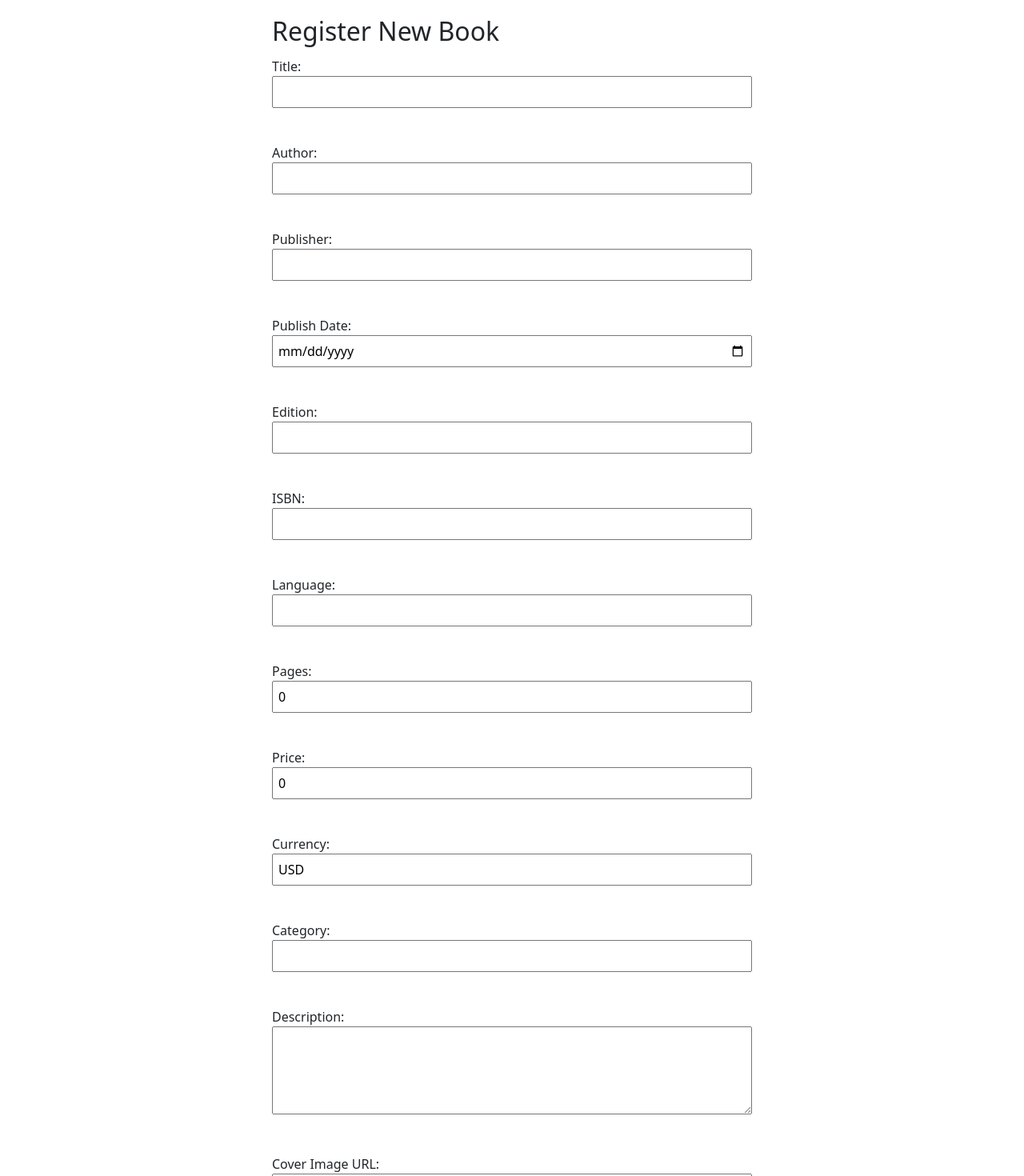
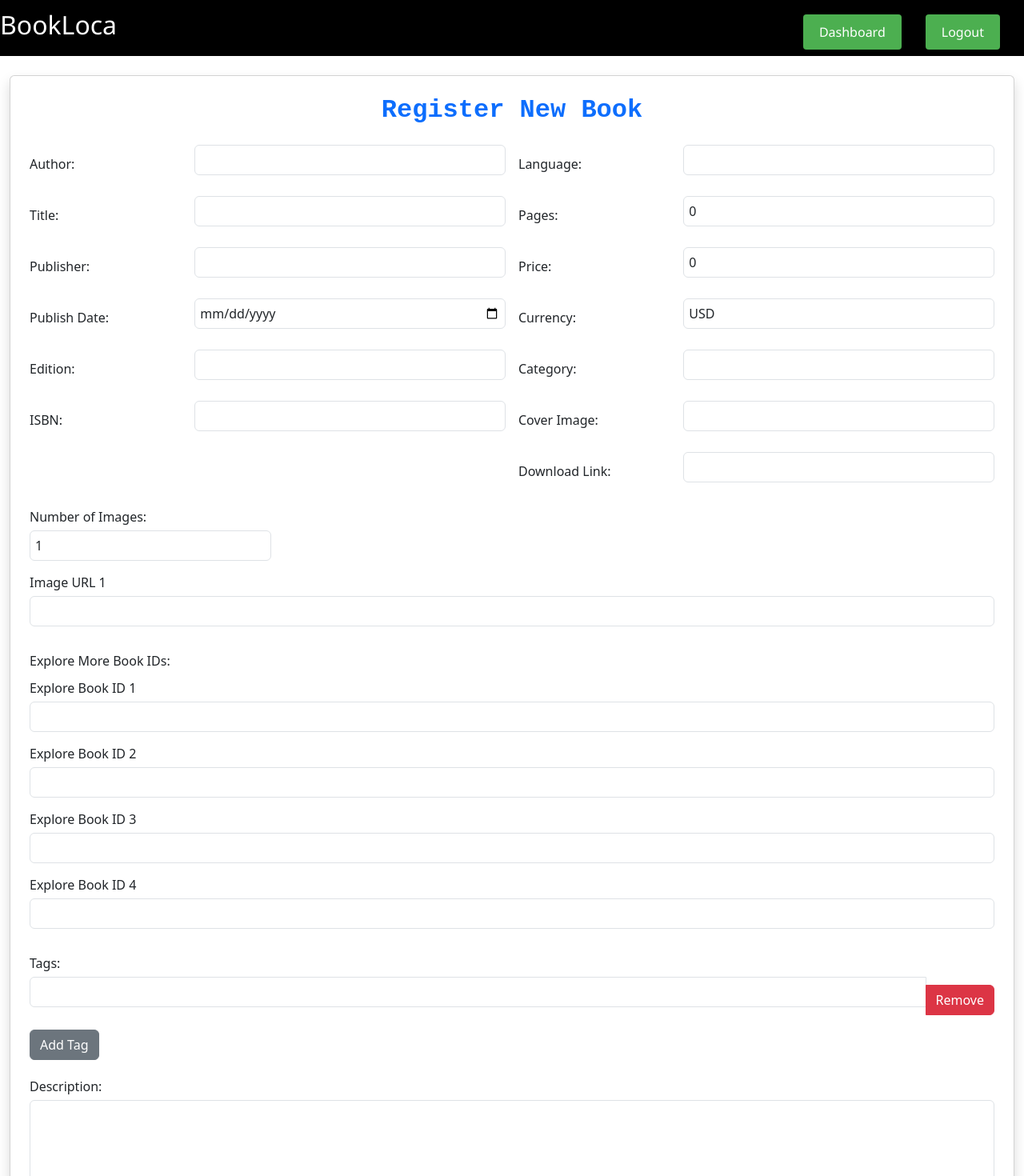
Before and after one commit to pbhavya28/bookStore, an Angular app in the folder frontend/steps/: page /add-book in a window 1280 px wide. Shown: the top 1470 px of the page at 80% size. Built offline with nearby package versions, Linux system fonts and the light colour scheme.

Commit message:
added changes on book registration page and also add logout button on admin dashboad

```diff
--- a/frontend/steps/projects/bookstore-registration/src/app/components/admin/admin.component.html
+++ b/frontend/steps/projects/bookstore-registration/src/app/components/admin/admin.component.html
@@ -4,14 +4,15 @@
       <h2>BookLoca</h2>
     </div>
     <div class="navbar-right">
-      <button class="add-book-btn" (click)="addBook()">Add Book</button>
+      <button class="add-book-btn" (click)="addBook()">Add Book</button>&nbsp;&nbsp;
+      <button class="add-book-btn" (click)="logoutUser()">Logout</button>
     </div>
   </nav>
 
   <div class="main-content">
-    <h1>Admin Dashboard - Book List</h1>
-    <table>
-      <thead>
+    <h1 style="text-align: center; font-family: 'Courier New', Courier, monospace; font-weight: bold; color: darkblue;">Admin Dashboard - Book List</h1>
+    <table class="table">
+      <thead class="">
         <tr>
           <th>Book ID</th>
           <th>Title</th>
--- a/frontend/steps/projects/bookstore-registration/src/app/components/admin/admin.component.ts
+++ b/frontend/steps/projects/bookstore-registration/src/app/components/admin/admin.component.ts
@@ -1,5 +1,6 @@
 import { Component, OnInit } from '@angular/core';
 import { BookService } from '../../services/book.service';
+import { AuthService } from '../../services/auth.service';
 import { Route, Router } from '@angular/router';
 
 export interface Book {
@@ -21,7 +22,7 @@ export interface Book {
 export class AdminComponent implements OnInit {
   books: Book[] = [];
 
-  constructor(private bookService: BookService, private router:Router) {}
+  constructor(private bookService: BookService, private router:Router, private authService: AuthService) {}
 
   ngOnInit(): void {
     this.fetchBooks();
@@ -42,4 +43,14 @@ export class AdminComponent implements OnInit {
   addBook(){
     this.router.navigate(['/add-book'])
   }
+
+  logoutUser() {
+    alert("You are Logged Out")
+    this.authService.logout().subscribe({
+      next: () => {
+        this.router.navigate(['/home']);
+      },
+      error: err => console.error('Logout failed', err)
+    });
+  }
 }
--- a/frontend/steps/projects/bookstore-registration/src/app/components/bookRegister/bookRegister.component.css
+++ b/frontend/steps/projects/bookstore-registration/src/app/components/bookRegister/bookRegister.component.css
@@ -1,3 +1,30 @@
+.admin-container {
+  font-family: 'Segoe UI', Tahoma, Geneva, Verdana, sans-serif;
+  color: white ;
+  background-color: black;
+}
+
+.add-book-btn {
+  padding: 10px 20px;
+  background-color: #4CAF50;
+  color: white;
+  border: none;
+  font-size: 16px;
+  border-radius: 4px;
+  cursor: pointer;
+  transition: background-color 0.3s ease;
+  margin-right: 30px;
+}
+
+.add-book-btn:hover {
+  background-color: #43a047;
+}
+
+.cardstyle{
+  width: 1000px;
+  margin-left: 150px;
+}
+
 form {
     max-width: 600px;
     margin: 20px auto;
--- a/frontend/steps/projects/bookstore-registration/src/app/components/bookRegister/bookRegister.component.html
+++ b/frontend/steps/projects/bookstore-registration/src/app/components/bookRegister/bookRegister.component.html
@@ -1,156 +1,166 @@
-<!-- <form [formGroup]="bookForm" (ngSubmit)="submitBook()">
-    <h2>Register New Book</h2>
+<div class="admin-container">
+<nav class="navbar">
+  <div class="navbar-left">
+    <h2 routerLink="/admin"> BookLoca</h2>
+  </div>
+  <div class="navbar-right">
+    <button class="add-book-btn" routerLink="/admin">Dashboard</button>
+    <button class="add-book-btn" (click)="logoutUser()" >Logout</button>
+  </div>
+</nav>
 
-    <label>
-      Title:
-      <input type="text" formControlName="title" />
-    </label><br />
+</div>
 
-    <label>
-      Author:
-      <input type="text" formControlName="author" />
-    </label><br />
+<form [formGroup]="bookForm" (ngSubmit)="submitBook()" class="container mt-4 min-vw-100">
+  <div class="card shadow p-4">
+    <h2 class="text-center text-primary mb-4" style="font-family: 'Courier New', Courier, monospace; font-weight: bold;">Register New Book</h2>
 
-    <label>
-      Publisher:
-      <input type="text" formControlName="publisher" />
-    </label><br />
+    <div class="row g-3">
 
-    <label>
-      Publish Date:
-      <input type="date" formControlName="publishDate" />
-    </label><br />
+      <!-- Left Columns lists author,title,publisher,edistion and isbn -->
+      <div class="col-md-6">
+        <div class="mb-3 row">
+          <label class="col-sm-4 col-form-label">Author:</label>
+          <div class="col-sm-8">
+            <input type="text" class="form-control" formControlName="author" />
+          </div>
+        </div>
 
-    <label>
-      Edition:
-      <input type="text" formControlName="edition" />
-    </label><br />
+        <div class="mb-3 row">
+          <label class="col-sm-4 col-form-label">Title:</label>
+          <div class="col-sm-8">
+            <input type="text" class="form-control" formControlName="title" />
+          </div>
+        </div>
 
-    <label>
-      ISBN:
-      <input type="text" formControlName="isbn" />
-    </label><br />
+        <div class="mb-3 row">
+          <label class="col-sm-4 col-form-label">Publisher:</label>
+          <div class="col-sm-8">
+            <input type="text" class="form-control" formControlName="publisher" />
+          </div>
+        </div>
 
-    <label>
-      Language:
-      <input type="text" formControlName="language" />
-    </label><br />
+        <div class="mb-3 row">
+          <label class="col-sm-4 col-form-label">Publish Date:</label>
+          <div class="col-sm-8">
+            <input type="date" class="form-control" formControlName="publishDate" />
+          </div>
+        </div>
 
-    <label>
-      Pages:
-      <input type="number" formControlName="pages" />
-    </label><br />
+        <div class="mb-3 row">
+          <label class="col-sm-4 col-form-label">Edition:</label>
+          <div class="col-sm-8">
+            <input type="text" class="form-control" formControlName="edition" />
+          </div>
+        </div>
 
-    <label>
-      Price:
-      <input type="number" formControlName="price" />
-    </label><br />
+        <div class="mb-3 row">
+          <label class="col-sm-4 col-form-label">ISBN:</label>
+          <div class="col-sm-8">
+            <input type="text" class="form-control" formControlName="isbn" />
+          </div>
+        </div>
+      </div>
 
-    <label>
-      Currency:
-      <input type="text" formControlName="currency" />
-    </label><br />
+      <!-- Right Column language,pages,price,currency,category,download link and cover image -->
+      <div class="col-md-6">
+        <div class="mb-3 row">
+          <label class="col-sm-4 col-form-label">Language:</label>
+          <div class="col-sm-8">
+            <input type="text" class="form-control" formControlName="language" />
+          </div>
+        </div>
 
-    <label>
-      Category:
-      <input type="text" formControlName="category" />
-    </label><br />
+        <div class="mb-3 row">
+          <label class="col-sm-4 col-form-label">Pages:</label>
+          <div class="col-sm-8">
+            <input type="number" class="form-control" formControlName="pages" />
+          </div>
+        </div>
 
-    <label>
-      Description:
-      <textarea formControlName="description" rows="4"></textarea>
-    </label><br />
+        <div class="mb-3 row">
+          <label class="col-sm-4 col-form-label">Price:</label>
+          <div class="col-sm-8">
+            <input type="number" class="form-control" formControlName="price" />
+          </div>
+        </div>
 
-    <label>
-      Cover Image URL:
-      <input type="text" formControlName="coverImage" />
-    </label><br />
+        <div class="mb-3 row">
+          <label class="col-sm-4 col-form-label">Currency:</label>
+          <div class="col-sm-8">
+            <input type="text" class="form-control" formControlName="currency" />
+          </div>
+        </div>
 
-    <label>
-      Download Link:
-      <input type="text" formControlName="downloadLink" />
-    </label><br />
+        <div class="mb-3 row">
+          <label class="col-sm-4 col-form-label">Category:</label>
+          <div class="col-sm-8">
+            <input type="text" class="form-control" formControlName="category" />
+          </div>
+        </div>
 
-    <div formArrayName="images">
-      <label *ngFor="let image of images.controls; let i = index">
-        Image URL {{ i + 1 }}:
-        <input type="text" [formControlName]="i" />
-      </label><br />
-    </div>
+        <div class="mb-3 row">
+          <label class="col-sm-4 col-form-label">Cover Image:</label>
+          <div class="col-sm-8">
+            <input type="text" class="form-control" formControlName="coverImage" />
+          </div>
+        </div>
 
-    <div formArrayName="exploreMore">
-      <label *ngFor="let book of exploreMore.controls; let i = index">
-        Explore Book ID {{ i + 1 }}:
-        <input type="number" [formControlName]="i" />
-      </label><br />
-    </div>
-
-    <div formArrayName="tags">
-      <label *ngFor="let tag of tags.controls; let i = index">
-        Tag {{ i + 1 }}:
-        <input type="text" [formControlName]="i" />
-        <button type="button" (click)="removeTag(i)">Remove</button>
-      </label><br />
-      <button type="button" (click)="addTag()">Add Tag</button><br />
+        <div class="mb-3 row">
+          <label class="col-sm-4 col-form-label">Download Link:</label>
+          <div class="col-sm-8">
+            <input type="text" class="form-control" formControlName="downloadLink" />
+          </div>
+        </div>
+      </div>
     </div>
 
 
-    <button type="submit" [disabled]="bookForm.invalid">Submit Book</button>
-  </form>
-   -->
+
+    <!-- Image row -->
+    <div class="mb-3">
+      <label class="form-label">Number of Images:</label>
+      <input type="number" class="form-control w-25" [value]="imageCount" (input)="updateImageFields($event)" min="0" />
+      <div formArrayName="images" class="mt-2">
+        <div *ngFor="let image of images.controls; let i = index" class="mb-2">
+          <label>Image URL {{ i + 1 }}</label>
+          <input type="text" class="form-control" [formControlName]="i" required />
+        </div>
+      </div>
+    </div>
+
+    <!-- Here add more than one book ids -->
+    <div class="mb-3">
+      <label class="form-label">Explore More Book IDs:</label>
+      <div formArrayName="exploreMore">
+        <div *ngFor="let book of exploreMore.controls; let i = index" class="mb-2">
+          <label>Explore Book ID {{ i + 1 }}</label>
+          <input type="number" class="form-control" [formControlName]="i" required />
+        </div>
+      </div>
+    </div>
+
+    <!-- this is for book Tags -->
+    <div class="mb-3">
+      <label class="form-label">Tags:</label>
+      <div formArrayName="tags">
+        <div *ngFor="let tag of tags.controls; let i = index" class="input-group mb-2">
+          <input type="text" class="form-control" [formControlName]="i" required />
+          <button type="button" class="btn btn-danger" (click)="removeTag(i)">Remove</button>
+        </div>
+        <button type="button" class="btn btn-secondary" (click)="addTag()">Add Tag</button>
+      </div>
+    </div>
+
+    <!-- desc area for the book -->
+    <div class="mb-3">
+      <label class="form-label">Description:</label>
+      <textarea class="form-control" formControlName="description" rows="4"></textarea>
+    </div>
 
 
-   <form [formGroup]="bookForm" (ngSubmit)="submitBook()">
-    <h2>Register New Book</h2>
-
-    <!-- 📸 Image Count Input (Not saved to DB) -->
-
-
-    <label>Title: <input type="text" formControlName="title" /></label><br />
-    <label>Author: <input type="text" formControlName="author" /></label><br />
-    <label>Publisher: <input type="text" formControlName="publisher" /></label><br />
-    <label>Publish Date: <input type="date" formControlName="publishDate" /></label><br />
-    <label>Edition: <input type="text" formControlName="edition" /></label><br />
-    <label>ISBN: <input type="text" formControlName="isbn" /></label><br />
-    <label>Language: <input type="text" formControlName="language" /></label><br />
-    <label>Pages: <input type="number" formControlName="pages" /></label><br />
-    <label>Price: <input type="number" formControlName="price" /></label><br />
-    <label>Currency: <input type="text" formControlName="currency" /></label><br />
-    <label>Category: <input type="text" formControlName="category" /></label><br />
-    <label>Description: <textarea formControlName="description" rows="4"></textarea></label><br />
-    <label>Cover Image URL: <input type="text" formControlName="coverImage" /></label><br />
-    <label>Download Link: <input type="text" formControlName="downloadLink" /></label><br />
-
-
-    <label>
-        Number of Images:
-        <input type="number" [value]="imageCount" (input)="updateImageFields($event)" min="0" />
-      </label><br /><br />
-    <!-- 🔁 Images -->
-    <div formArrayName="images">
-      <label *ngFor="let image of images.controls; let i = index">
-        Image URL {{ i + 1 }}:
-        <input type="text" [formControlName]="i" required />
-      </label><br />
+    <div class="text-center mt-4">
+      <button type="submit" class="btn btn-primary" [disabled]="bookForm.invalid">Submit Book</button>
     </div>
-
-    <!-- 📚 Explore More -->
-    <div formArrayName="exploreMore">
-      <label *ngFor="let book of exploreMore.controls; let i = index">
-        Explore Book ID {{ i + 1 }}:
-        <input type="number" [formControlName]="i" required />
-      </label><br />
-    </div>
-
-    <!-- 🔖 Tags -->
-    <div formArrayName="tags">
-      <label *ngFor="let tag of tags.controls; let i = index">
-        Tag {{ i + 1 }}:
-        <input type="text" [formControlName]="i" required />
-        <button type="button" (click)="removeTag(i)">Remove</button>
-      </label><br />
-      <button type="button" (click)="addTag()">Add Tag</button><br />
-    </div>
-
-    <button type="submit" [disabled]="bookForm.invalid">Submit Book</button>
-  </form>
+  </div>
+</form>
--- a/frontend/steps/projects/bookstore-registration/src/app/components/bookRegister/bookRegister.component.ts
+++ b/frontend/steps/projects/bookstore-registration/src/app/components/bookRegister/bookRegister.component.ts
@@ -1,6 +1,8 @@
 import { HttpClient } from '@angular/common/http';
 import { Component } from '@angular/core';
 import { FormBuilder, FormGroup, Validators, FormArray } from '@angular/forms';
+import { AuthService } from '../../services/auth.service';
+import { Router } from '@angular/router';
 
 @Component({
   selector: 'app-book-register',
@@ -12,7 +14,7 @@ export class BookRegisterComponent {
   bookForm: FormGroup;
   imageCount = 1;
 
-  constructor(private fb: FormBuilder, private http: HttpClient) {
+  constructor(private fb: FormBuilder, private http: HttpClient, private authservice: AuthService, private router:Router) {
     this.bookForm = this.fb.group({
       title: ['', Validators.required],
       author: ['', Validators.required],
@@ -105,4 +107,14 @@ submitBook(): void {
       console.warn('⚠️ Form is invalid');
     }
   }
+
+  logoutUser() {
+    alert("You are Logged Out")
+    this.authservice.logout().subscribe({
+      next: () => {
+        this.router.navigate(['/home']);
+      },
+      error: err => console.error('Logout failed', err)
+    });
+  }
 }
```
